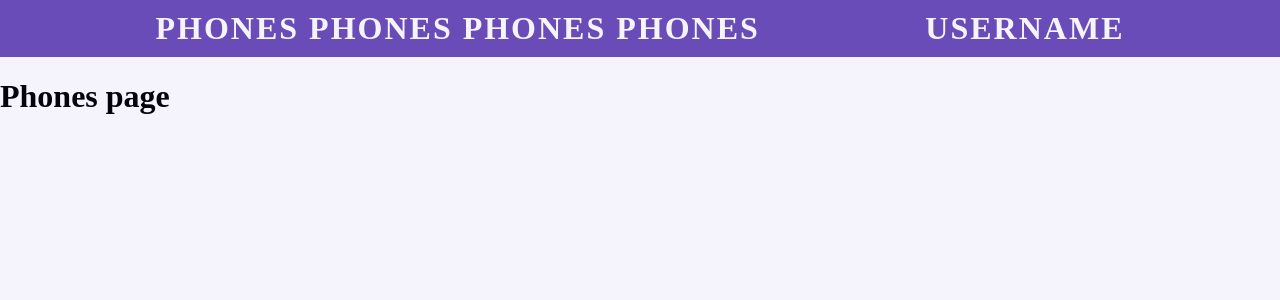
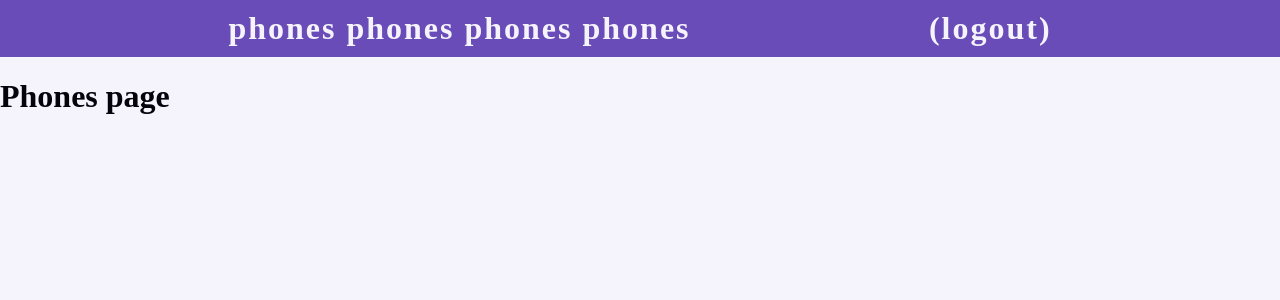
Before and after one commit to voinovVladyslav/accounting-admin, a Django app: page / in a window 1280 px wide. Shown: the top 300 px of the page. Run offline with Django 5.2, Linux system fonts and the light colour scheme.

Commit message:
feat: css shortcuts for flexbox and colors

```diff
--- a/phones/views.py
+++ b/phones/views.py
@@ -1,7 +1,11 @@
 from django.shortcuts import render
 from django.views import View
+
+from phones.models import Phone
 
 
 class PhonesView(View):
     def get(self, request):
-        return render(request, 'phones/main.html')
+        phones = Phone.objects.all()
+        context = {'phones': phones}
+        return render(request, 'phones/main.html', context)
--- a/static/css/base/colors.css
+++ b/static/css/base/colors.css
@@ -7,3 +7,59 @@
     --warning: #f5ae49;
     --danger: #ba4b4f;
 }
+
+.bg-text-color {
+    background-color: var(--text-color);
+}
+
+.bg-default {
+    background-color: var(--background);
+}
+
+.bg-primary {
+    background-color: var(--primary);
+}
+
+.bg-info {
+    background-color: var(--info);
+}
+
+.bg-success {
+    background-color: var(--success);
+}
+
+.bg-warning {
+    background-color: var(--warning);
+}
+
+.bg-danger {
+    background-color: var(--danger);
+}
+
+.text-bg {
+    color: var(--background);
+}
+
+.text-default {
+    color: var(--text-color);
+}
+
+.text-primary {
+    color: var(--primary);
+}
+
+.text-info {
+    color: var(--info);
+}
+
+.text-success {
+    color: var(--success);
+}
+
+.text-warning {
+    color: var(--warning);
+}
+
+.text-danger {
+    color: var(--danger);
+}
--- a/static/css/base/navbar.css
+++ b/static/css/base/navbar.css
@@ -1,20 +1,19 @@
-.navbar {
-    display: flex;
-    justify-content: space-evenly;
-    align-items: start;
-    background-color: var(--primary);
-}
-
-.navbar div {
+.navbar__item {
     margin: 10px;
     font-size: 2rem;
     font-weight: bold;
-    text-transform: uppercase;
+    text-transform: lowercase;
     letter-spacing: 2px;
 }
 
-.navbar a, div {
-    color: var(--background);
+.navbar__link:hover {
+    cursor: pointer;
+    color: var(--info);
+    transition: 0.1s;
+}
+.navbar__link{
+    color: var(--text-color);
+    text-decoration: none;
 }
 
 .navbar a:hover {
--- /dev/null
+++ b/static/css/base/shortcuts.css
@@ -0,0 +1,31 @@
+.flex {
+    display: flex;
+}
+
+.justify-center {
+    justify-content: center;
+}
+
+.justify-between {
+    justify-content: space-between;
+}
+
+.justify-around {
+    justify-content: space-around;
+}
+
+.justify-evenly {
+    justify-content: space-evenly;
+}
+
+.align-center {
+    align-items: center;
+}
+
+.align-start {
+    align-items: start;
+}
+
+.align-end {
+    align-items: end;
+}
--- a/templates/base/base.html
+++ b/templates/base/base.html
@@ -6,6 +6,7 @@
     <link rel="stylesheet" type="text/css" href="{% static 'css/base/main.css' %}">
     <link rel="stylesheet" type="text/css" href="{% static 'css/base/colors.css' %}">
     <link rel="stylesheet" type="text/css" href="{% static 'css/base/navbar.css' %}">
+    <link rel="stylesheet" type="text/css" href="{% static 'css/base/shortcuts.css' %}">
 </head>
 <body>
         {% include "base/navbar.html" %}
--- a/templates/base/navbar.html
+++ b/templates/base/navbar.html
@@ -1,11 +1,11 @@
-<navbar class="navbar">
-    <div>
-        <a href="{% url 'phones' %}">Phones</a>
-        <a href="{% url 'phones' %}">Phones</a>
-        <a href="{% url 'phones' %}">Phones</a>
-        <a href="{% url 'phones' %}">Phones</a>
+<navbar class="flex justify-evenly navbar bg-primary">
+    <div class="navbar__item">
+        <a class="text-bg navbar_link" href="{% url 'phones' %}">Phones</a>
+        <a class="text-bg navbar_link" href="{% url 'phones' %}">Phones</a>
+        <a class="text-bg navbar_link" href="{% url 'phones' %}">Phones</a>
+        <a class="text-bg navbar_link" href="{% url 'phones' %}">Phones</a>
     </div>
-    <div>
-        username
+    <div class="navbar__item text-bg">
+        <span>{{ user.username }}(<a class="navbar_link text-bg" href="/">Logout</a>)</span>
     </div>
 </navbar>
```
